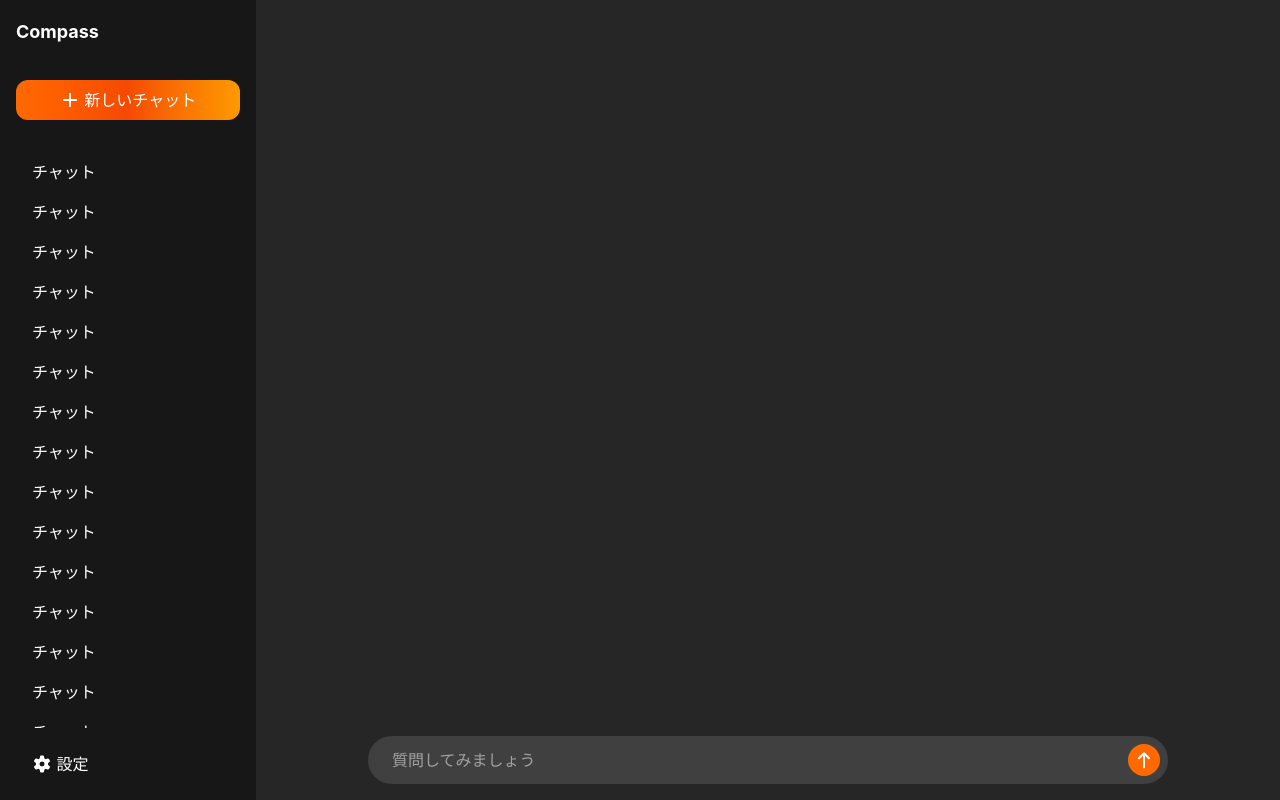
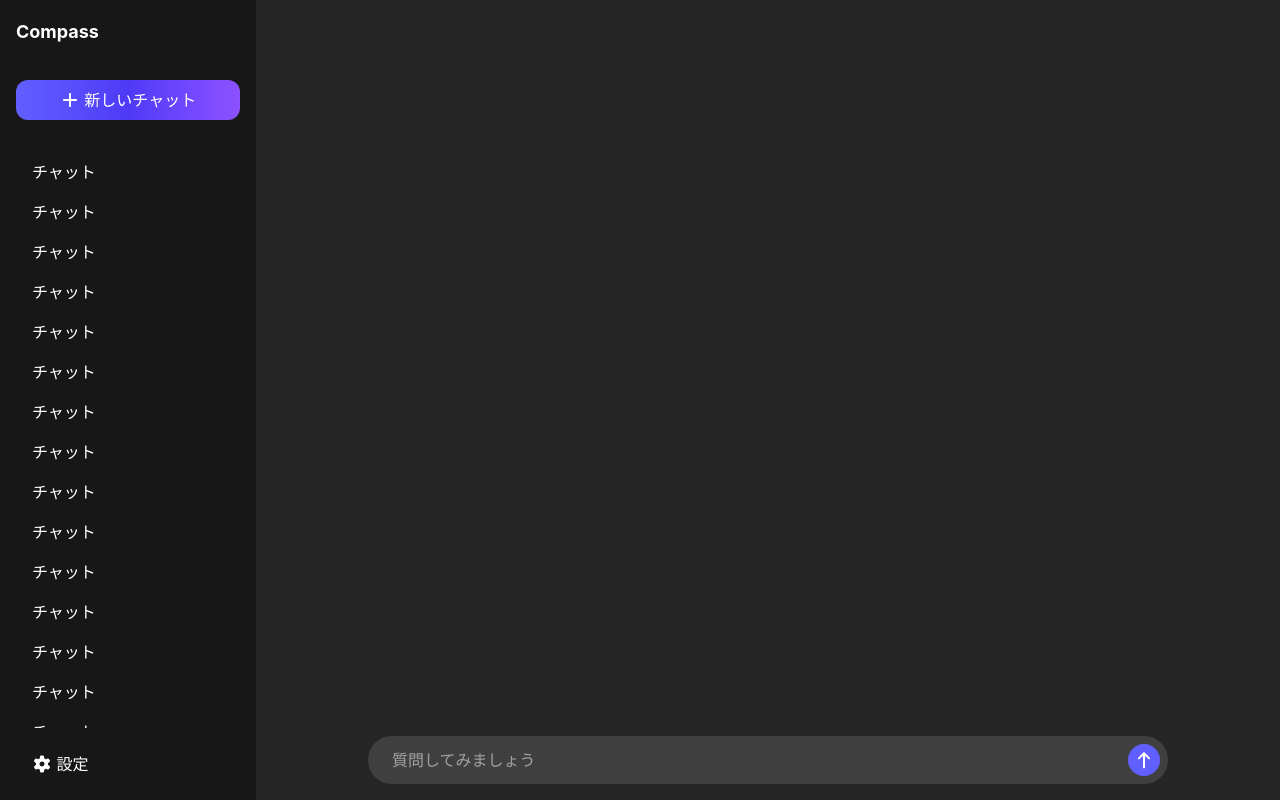
Before and after one commit to java21bear/compass, a React (Vite) app in the folder frontend/: page / in a window 1280 px wide. Built offline with nearby package versions, Linux system fonts and the light colour scheme.

Commit message:
Improve UI

```diff
--- a/frontend/src/components/ChatInput.jsx
+++ b/frontend/src/components/ChatInput.jsx
@@ -35,11 +35,11 @@ function ChatInput({ onSend }) {
         />
         <button
           className="
-            bg-orange-500
+            bg-indigo-500
             cursor-pointer
             flex
             h-8
-            hover:bg-orange-400
+            hover:bg-indigo-400
             items-center
             justify-center
             rounded-full
--- a/frontend/src/components/Sidebar.jsx
+++ b/frontend/src/components/Sidebar.jsx
@@ -60,15 +60,15 @@ function Sidebar({ open, onClose }) {
             className="
               bg-linear-to-r
               cursor-pointer
-              from-orange-500
-              hover:from-orange-400
-              hover:to-amber-400
-              hover:via-orange-500
+              from-indigo-500
+              hover:from-indigo-400
+              hover:to-violet-400
+              hover:via-indigo-500
               py-2
               rounded-xl
-              to-amber-500
+              to-violet-500
               transition-colors
-              via-orange-600
+              via-indigo-600
               w-full
             "
           >
```
